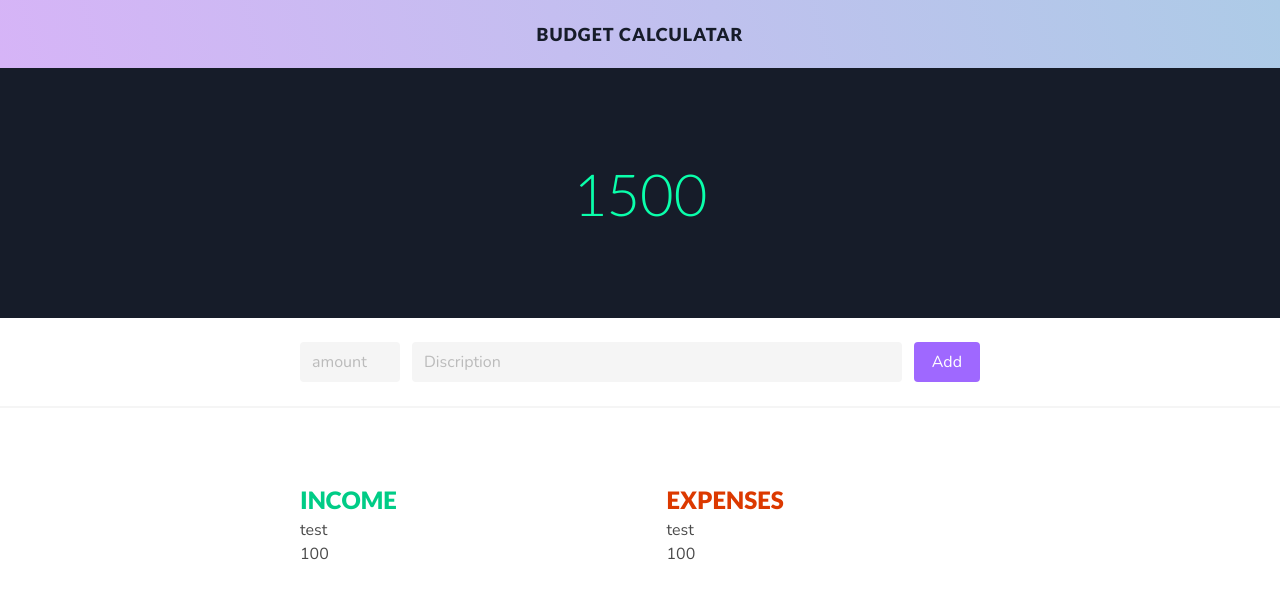
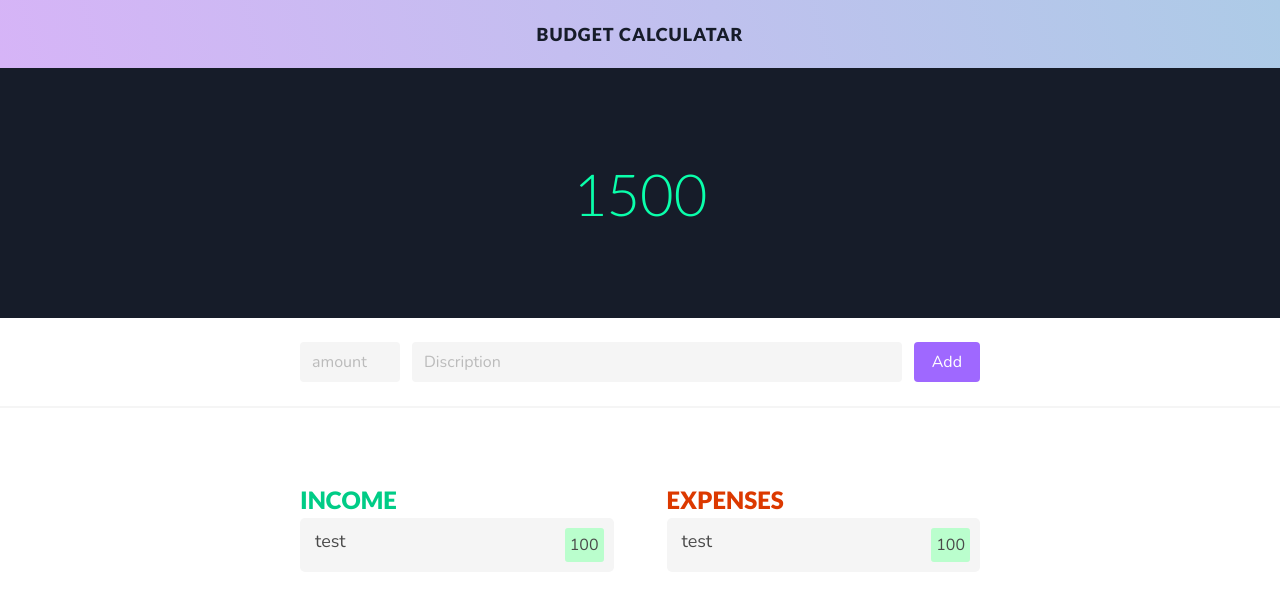
Before and after one commit to ksrikhi/angular30days, an Angular app: page / in a window 1280 px wide. Shown: the top 600 px of the page. Built offline with nearby package versions, Linux system fonts and the light colour scheme.

Commit message:
add scss

```diff
--- a/src/app/budget-item-list/budget-item-card/budget-item-card.component.scss
+++ b/src/app/budget-item-list/budget-item-card/budget-item-card.component.scss
@@ -0,0 +1,40 @@
+@import '../../../main-styles.scss';
+
+.root{
+    display: flex;
+    width: 100%;
+}
+.budget-item{
+    display: flex;
+    width: 100%;
+    background-color: $light-grey;
+    padding: 10px;
+    border-radius: 5px;
+    cursor: pointer;
+
+    .discription{
+        flex-grow: 1;
+        font-size: 18px;
+        margin-left: 5px;
+    }
+    .amount{
+        padding: 5px;
+        border-radius: 3px;
+    }
+    .expense{
+        p{
+            color: $red;
+        }
+    }
+    .amount{
+        background-color: $light-red;
+    }
+    .expense{
+        p{
+            color: $green;
+        }
+    }
+    .amount{
+        background-color: $light-green;
+    }
+}
```
